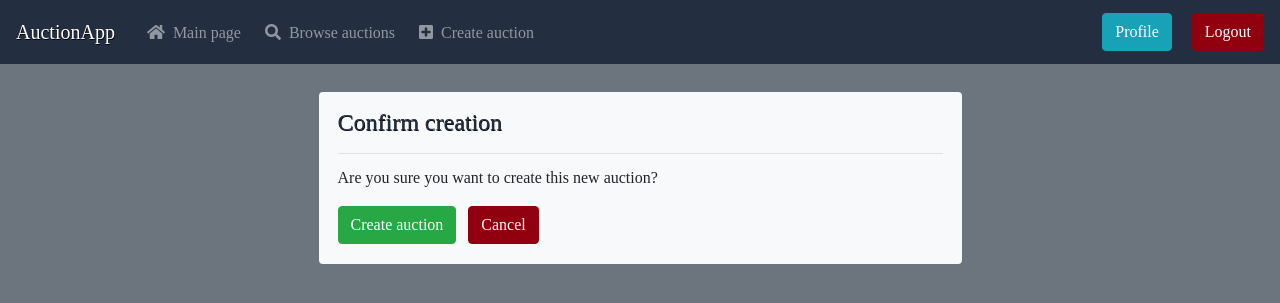
After one commit to juhanikosk/auction-app, a Django app: page /auction/1/confirm in a window 1280 px wide. The commit adds this page. Shown: the top 303 px of the page. Run offline with Django 3.2, Linux system fonts and the light colour scheme; a user stored in the database is signed in; tables that the repository leaves empty hold one stand-in row (values such as "Sample post"); some libraries are stand-ins or nearby versions; some web fonts are replaced.

Commit message:
UPDATE 28.9.

```diff
--- a/auction/models/item.py
+++ b/auction/models/item.py
@@ -1,5 +1,15 @@
 from django.db import models
 from django.shortcuts import reverse
+
+
+class ItemManager(models.Manager):
+    def get_queryset(self):
+        return super(ItemManager, self).get_queryset().filter(pending=False)
+
+
+class ItemPendingManager(models.Manager):
+    def get_queryset(self):
+        return super(ItemPendingManager, self).get_queryset().filter(pending=True)
 
 
 class Item(models.Model):
@@ -12,7 +22,11 @@ class Item(models.Model):
     name = models.CharField(blank=False, max_length=255, verbose_name="Name")
     description = models.CharField(blank=True, max_length=2048, verbose_name="Description")
     price = models.IntegerField(blank=False, verbose_name="Price")
-    image = models.FileField(blank=True, verbose_name="Image")
+    image = models.FileField(blank=True, null=True, verbose_name="Image")
+    pending = models.BooleanField(verbose_name="Pending", default=True)
+
+    objects = ItemManager()
+    pending_objects = ItemPendingManager()
 
     def get_absolute_url(self):
         return reverse('main-page')
--- a/auction/templates/auction_site/auction_details.html
+++ b/auction/templates/auction_site/auction_details.html
@@ -12,7 +12,11 @@
                     <hr class="m-0 mb-3">
                 </div>
                 <div class="col-12 col-sm px-4 pb-4 pb-sm-0">
-                    <img class="img-fluid" src="{{ item.image.url }}">
+                    {% if item.image %}
+                        <img class="img-fluid" src="{{ item.image.url }}">
+                    {% else %}
+                        <img class="img-fluid" src="{% static 'img/lataus.png' %}">
+                    {% endif %}
                 </div>
                 <div class="col-12 col-sm mx-1">
                     <p class="mb-2">Description:</p>
--- /dev/null
+++ b/auction/templates/auction_site/confirm.html
@@ -0,0 +1,24 @@
+{% extends "main.html" %}
+
+{% block main_content %}
+    <div class="row mt-0 mt-sm-4 p-1">
+        <div class="offset-sm-1 offset-lg-2 offset-xl-3 col-12 col-sm-10 col-lg-8 col-xl-6 bg-light rounded pt-2">
+            <h4 class="m-0 py-2 header-title text-primary px-1">
+                Confirm creation
+            </h4>
+            <hr class="mx-1 my-2">
+            <div class="col-12 p-1">
+                <p>Are you sure you want to create this new auction?</p>
+                <form action="" method="POST" enctype="multipart/form-data">
+                    {% csrf_token %}
+                    <div class="form-group">
+                        <div class="col-12 p-0">
+                            <button class="btn btn-success mr-2" type="submit">Create auction</button>
+                            <a class="btn btn-danger" href="{% url 'main-page' %}">Cancel</a>
+                        </div>
+                    </div>
+                </form>
+            </div>
+        </div>
+    </div>
+{% endblock main_content %}
--- a/auction/templates/user/show_details.html
+++ b/auction/templates/user/show_details.html
@@ -36,7 +36,8 @@
                         <strong>Phone: </strong><span>{{ user.phone }}</span>
                     </div>
                     <div class="px-2 pt-3 pb-2">
-                        <a class="btn btn-info" href="{% url 'user-edit-view' user.pk %}">Edit info</a>
+                        <a class="btn btn-info mr-2" href="{% url 'user-edit-view' user.pk %}">Edit info</a>
+                        <a class="btn btn-info" href="{% url 'user-edit-password' user.pk %}">Edit password</a>
                     </div>
                 </div>
             </div>
--- a/auction/urls.py
+++ b/auction/urls.py
@@ -21,8 +21,8 @@ from django.contrib import admin
 from django.urls import path
 
 from auction.views.login import CreateUserView, LoginView, logout_user
-from auction.views.auctions import CreateAuctionView, IndexView, AuctionDetailView, AuctionAPI, AuctionSearchView
-from auction.views.user import UserDetailView, UserUpdateView
+from auction.views.auctions import CreateAuctionView, IndexView, AuctionDetailView, AuctionAPI, AuctionSearchView, AuctionConfirmView
+from auction.views.user import UserDetailView, UserUpdateView, UserPasswordView
 
 
 def login_wrap(view_class, template=None):
@@ -37,7 +37,9 @@ urlpatterns = [
     path('', login_wrap(IndexView), name="main-page"),
     path('create-auction/', login_wrap(CreateAuctionView), name="create-auction"),
     path('auction/<pk>/', login_wrap(AuctionDetailView), name="auction-details"),
+    path('auction/<pk>/confirm', login_wrap(AuctionConfirmView), name="auction-confirm"),
     path('user/<pk>/edit', login_wrap(UserUpdateView), name="user-edit-view"),
+    path('user/<pk>/edit/password', login_wrap(UserPasswordView), name="user-edit-password"),
     path('user/<pk>/', login_wrap(UserDetailView), name="user-detail-view"),
     path('auction/', login_wrap(AuctionAPI), name='auction-api'),
     path('browse/', login_wrap(AuctionSearchView), name='auction-search-view')
--- a/auction/views/auctions.py
+++ b/auction/views/auctions.py
@@ -1,9 +1,9 @@
 from django.contrib import messages
 from django.contrib.auth.decorators import login_required
 from django.forms import model_to_dict, Textarea
-from django.http import HttpResponse, HttpResponseRedirect, JsonResponse
+from django.http import HttpResponse, HttpResponseRedirect, JsonResponse, Http404
 from django.views.generic import View, DetailView
-from django.views.generic.edit import CreateView
+from django.views.generic.edit import CreateView, UpdateView
 from django.shortcuts import render, reverse
 
 from auction.models import Item, NewsItem, Bid
@@ -30,7 +30,7 @@ class CreateAuctionView(CreateView):
 
     def get_success_url(self):
         messages.success(self.request, "Auction created succesfully.")
-        return reverse('auction-details', kwargs={'pk': self.object.pk})
+        return reverse('auction-confirm', kwargs={'pk': self.object.pk})
 
 
 class AuctionDetailView(DetailView):
@@ -91,10 +91,30 @@ class AuctionAPI(View):
             'name': auct.name,
             'current_price': price,
             'description': auct.description,
-            'image_url': auct.image.url
+            'image_url': auct.image.url if auct.image else '/static/img/lataus.png'
         }
 
 
 class AuctionSearchView(View):
     def get(self, request, *args, **kwargs):
         return render(request, 'auction_site/browse_auctions.html')
+
+
+class AuctionConfirmView(View):
+    template_name = 'auction_site/confirm.html'
+
+    def get(self, request, *args, **kwargs):
+        object_id = self.kwargs.get('pk')
+        try:
+            Item.pending_objects.get(pk=object_id)
+        except Item.DoesNotExist:
+            raise Http404()
+
+        return render(request, self.template_name)
+
+    def post(self, request, *args, **kwargs):
+        object_id = self.kwargs.get('pk')
+        item = Item.pending_objects.get(pk=object_id)
+        item.pending = False
+        item.save()
+        return HttpResponseRedirect(reverse('auction-details', kwargs=kwargs))
```
Also changed, not shown: auction/templates/forms/form_fields.html (+9 -0 lines), auction/views/user.py (+26 -1 lines), auction/migrations/0003_auto_20180928_0838.py (added), auction/migrations/0004_item_pending.py (added).
